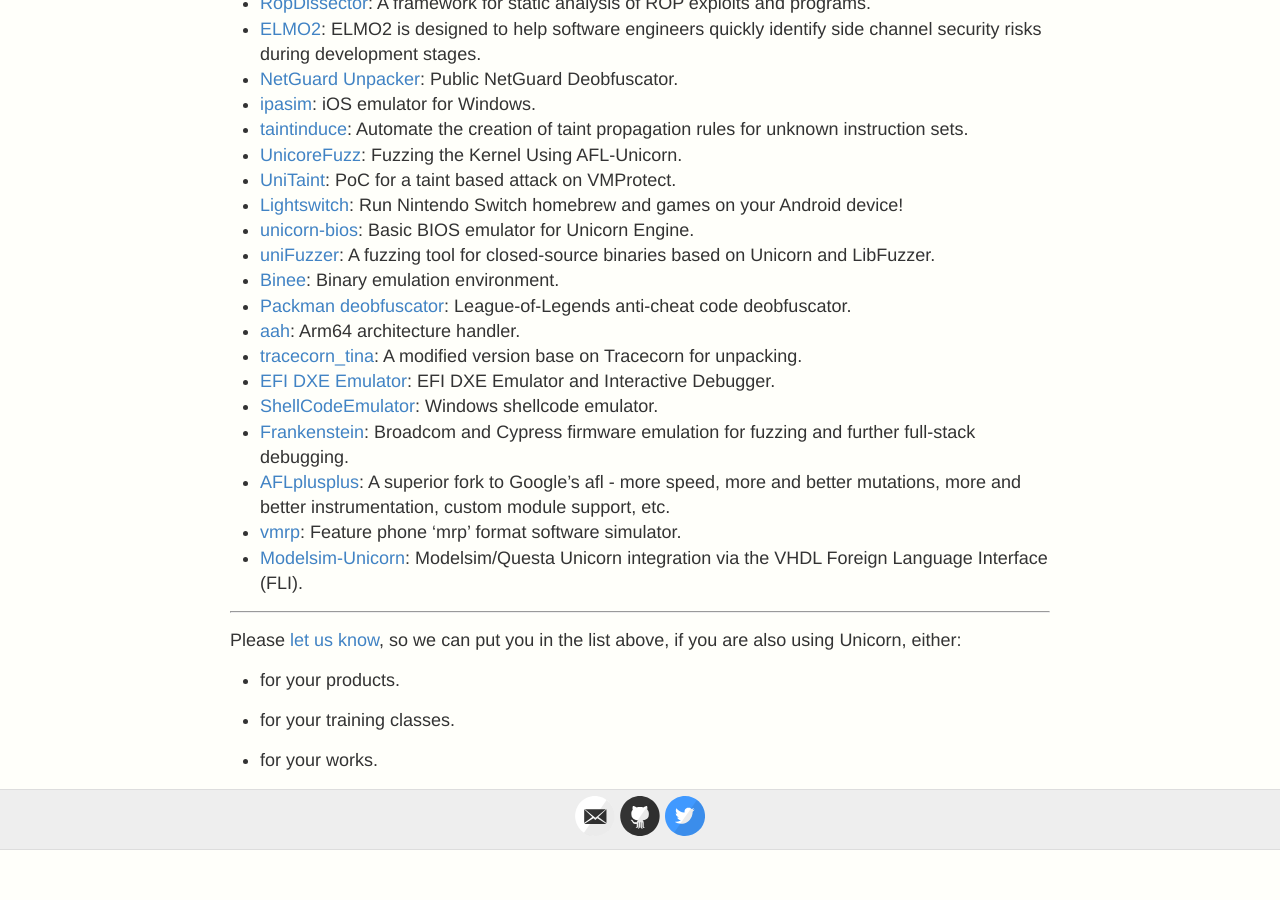
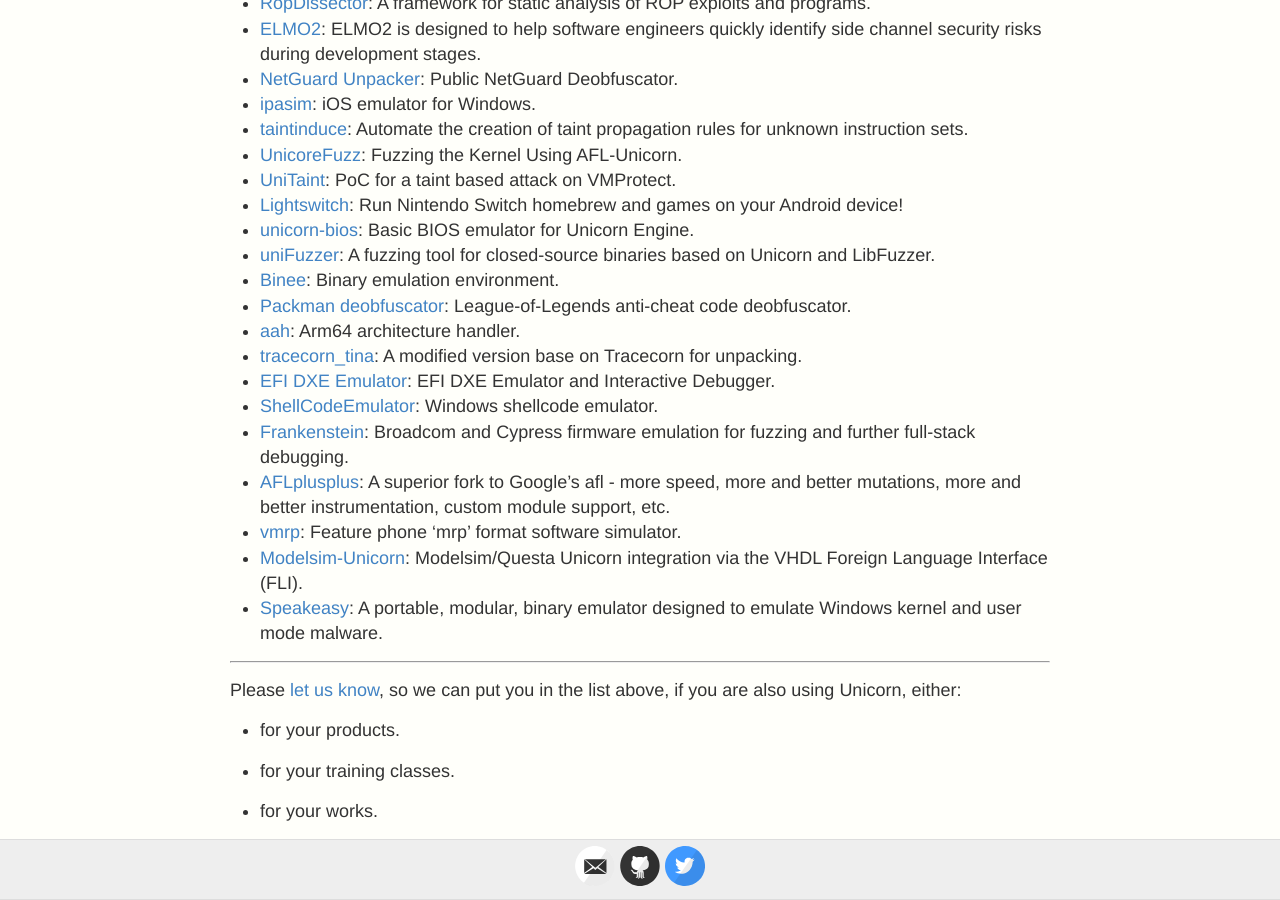
Before and after one commit to unicorn-engine/unicorn-engine.github.io, a Jekyll site: the page built from showcase.md, in a window 1280 px wide and 900 px high, scrolled down 3042 px. Built offline with Jekyll 4.4.1, drawn with Linux system fonts in a browser that asks for light colours; before the commit the page ends 3892 px from its top, so only the background shows below that; part of the change alters nothing that is shown.

Commit message:
Update showcase.md

```diff
--- a/showcase.md
+++ b/showcase.md
@@ -6,7 +6,7 @@ permalink: /showcase/
 
 ## Showcase
 
-In our knowledge, Unicorn has been used by **124** following products (listed in no particular order).
+In our knowledge, Unicorn has been used by **125** following products (listed in no particular order).
 
 - [Qiling](https://qiling.io): Cross-platform & multi-architecture lightweight sandbox.
 - [udbserver](https://github.com/bet4it/udbserver): A plugin for Unicorn to provide a debug server.
@@ -132,6 +132,7 @@ In our knowledge, Unicorn has been used by **124** following products (listed in
 - [AFLplusplus](https://github.com/AFLplusplus/AFLplusplus): A superior fork to Google's afl - more speed, more and better mutations, more and better instrumentation, custom module support, etc.
 - [vmrp](https://github.com/zengming00/vmrp): Feature phone 'mrp' format software simulator.
 - [Modelsim-Unicorn](https://github.com/htminuslab/Modelsim-Unicorn): Modelsim/Questa Unicorn integration via the VHDL Foreign Language Interface (FLI).
+- [Speakeasy](https://github.com/mandiant/speakeasy): A portable, modular, binary emulator designed to emulate Windows kernel and user mode malware.
 
 ---
 
```
